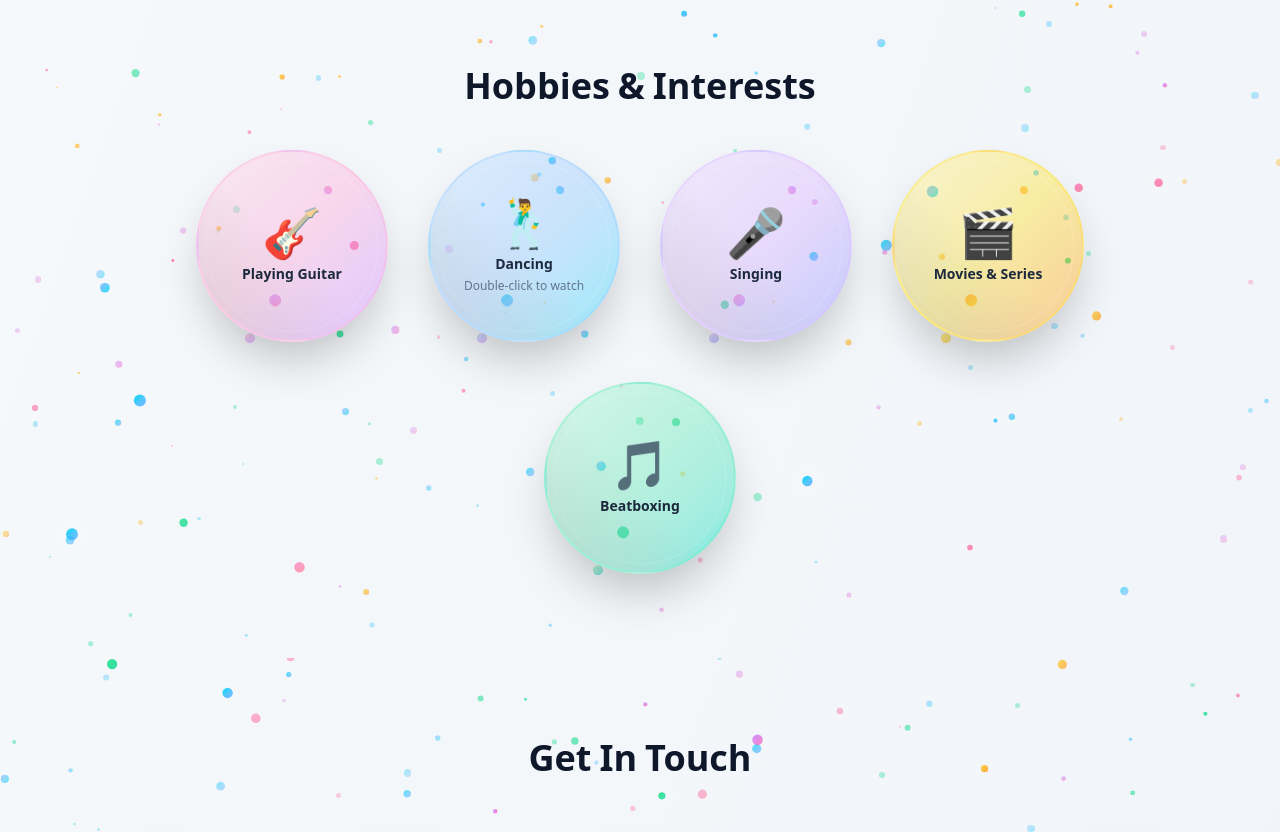
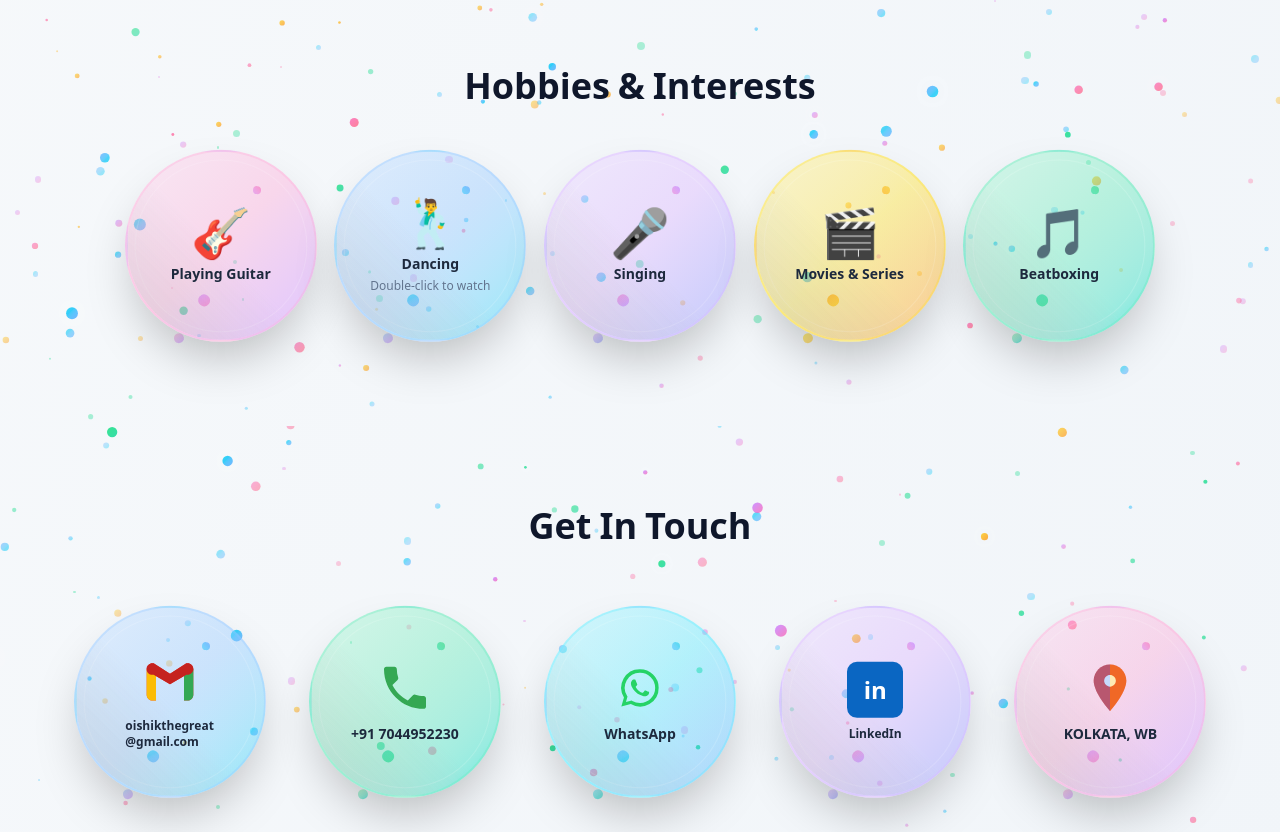
Before and after one commit to OishikBiswas123/portfolio--v2, a Next.js app: page / in a window 1280 px wide. Shown: the part 2288-3120 px from the top of the page. Built offline with nearby package versions, Linux system fonts and the light colour scheme.

Commit message:
Fix hobby and contact cards layout - show in proper grid rows
- Change from flex-wrap to grid layout for better control
- Hobbies: 2 cols mobile, 3 cols sm, 5 cols md+
- Contact: 2 cols mobile, 3 cols sm, 5 cols md+
- Cards now display side-by-side in rows as intended

```diff
--- a/src/app/page.tsx
+++ b/src/app/page.tsx
@@ -344,7 +344,7 @@ delay={0.1}
             <WordHoverText text="Hobbies & Interests" />
           </h2>
 
-          <div className="flex flex-wrap justify-center gap-6 md:gap-10">
+          <div className="grid grid-cols-2 sm:grid-cols-3 md:grid-cols-5 gap-4 md:gap-6 justify-items-center">
             <JellyCard delay={0} color="pink" onClick={() => playAudio('guitar', '/guitar.ogg')}>
               <div className="text-5xl mb-2">🎸</div>
               <p className="text-sm font-bold text-slate-800 dark:text-slate-200">
@@ -406,7 +406,7 @@ delay={0.1}
             <WordHoverText text="Get In Touch" />
           </h2>
 
-          <div className="flex flex-wrap justify-center gap-8 md:gap-12">
+          <div className="grid grid-cols-2 sm:grid-cols-3 md:grid-cols-5 gap-4 md:gap-6 justify-items-center">
             {/* Email */}
             <a href="mailto:oishikthegreat@gmail.com" className="block">
               <JellyCard delay={0} color="blue">
```
